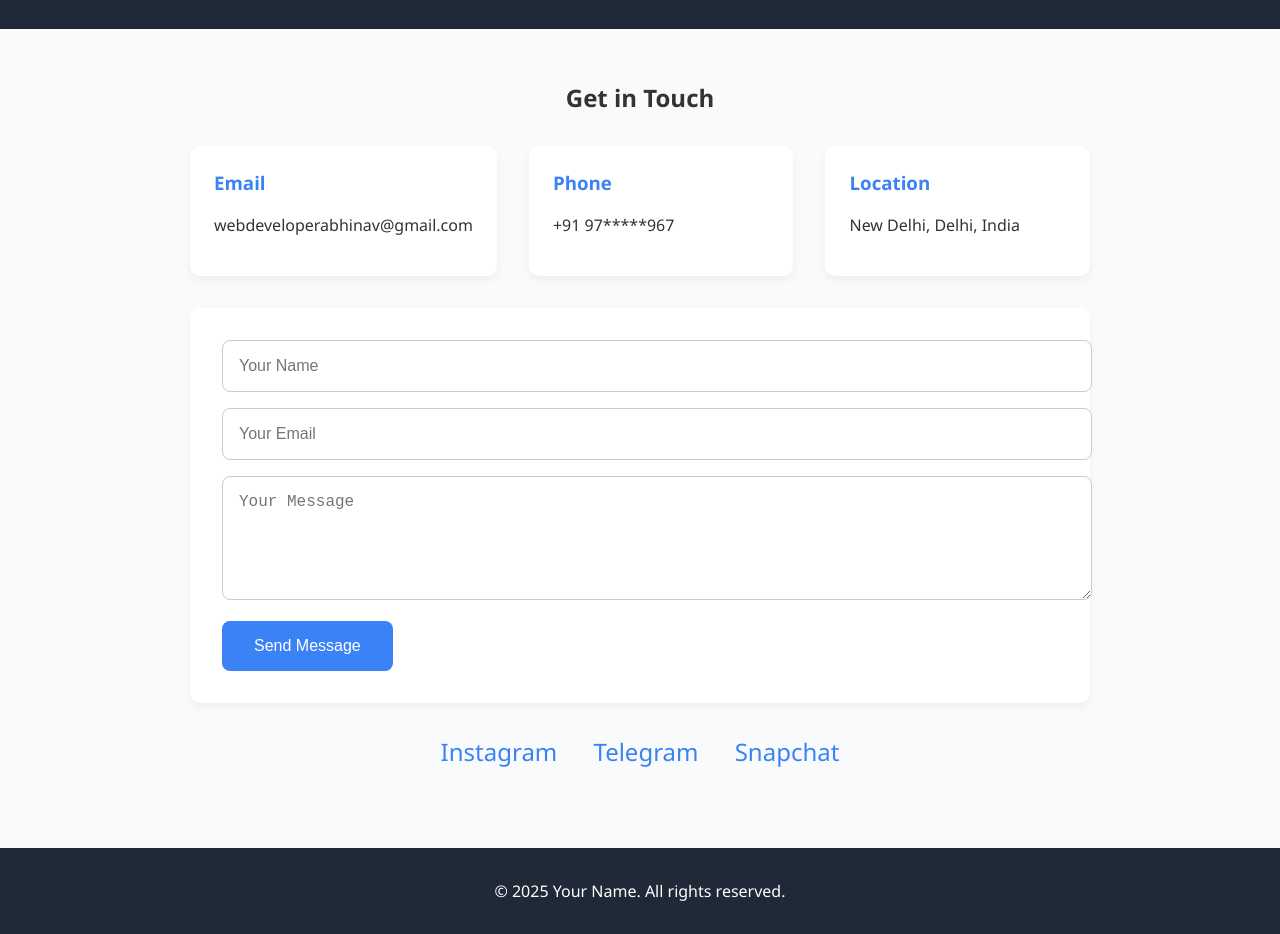
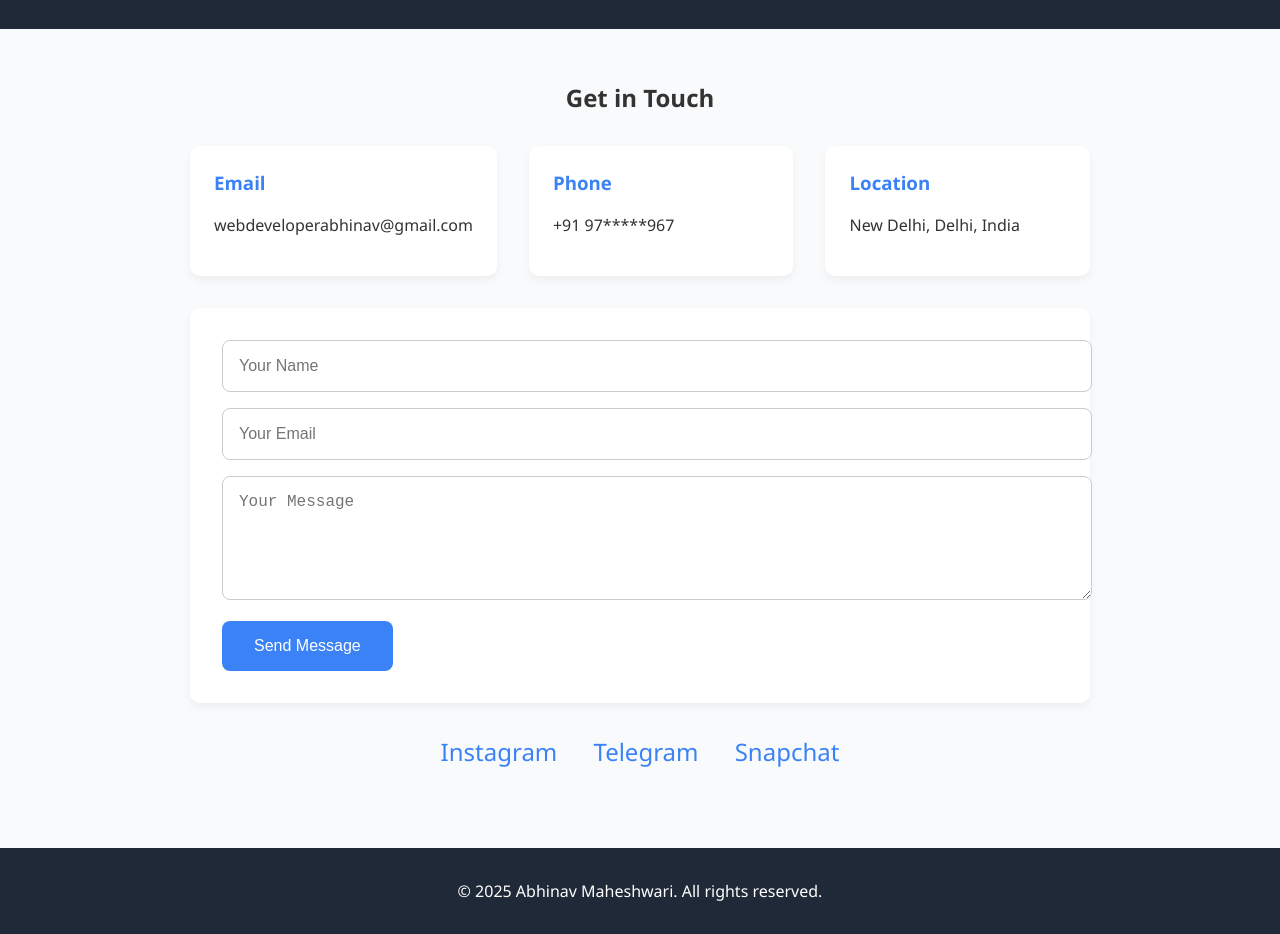
Before and after one commit to Abhinav-ops-cloud/Portfolio-Website, a plain HTML site: page contact.html in a window 1280 px wide. Shown: the part 57-991 px from the top of the page. Drawn offline with Linux system fonts and the light colour scheme.

Commit message:
Update contact.html

```diff
--- a/contact.html
+++ b/contact.html
@@ -181,7 +181,7 @@
   </main>
 
   <footer>
-    <p>&copy; 2025 Your Name. All rights reserved.</p>
+    <p>&copy; 2025 Abhinav Maheshwari. All rights reserved.</p>
   </footer>
 </body>
 </html>
```
